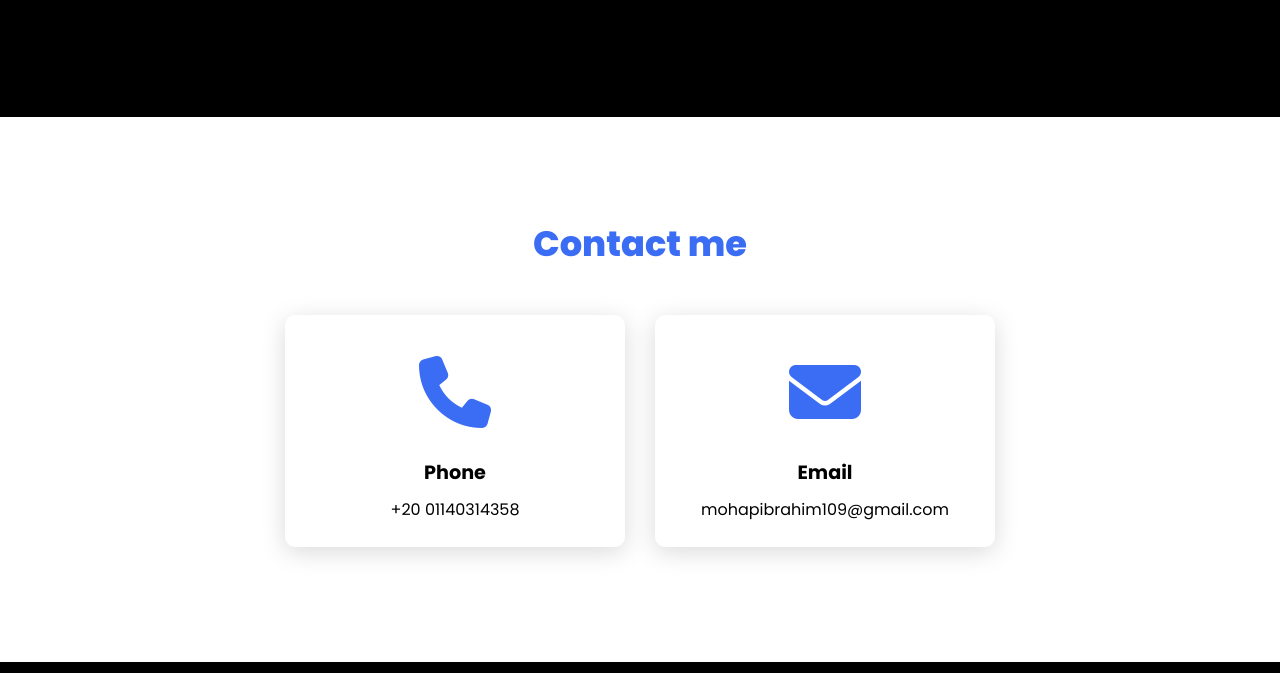
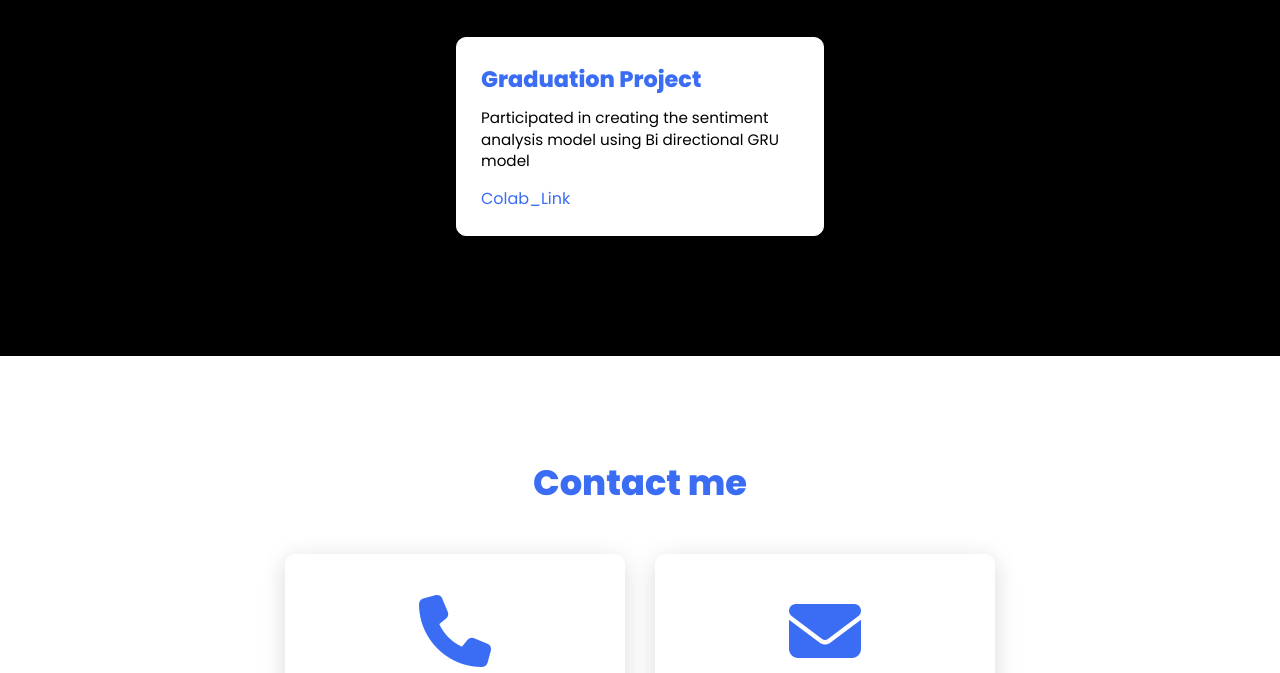
Before and after one commit to mohap2/mohap2.github.io, a plain HTML site: page index.html in a window 1280 px wide. Shown: the part 2887-3560 px from the top of the page. Drawn offline with Linux system fonts and the light colour scheme.

Commit message:
Update index.html

```diff
--- a/index.html
+++ b/index.html
@@ -158,6 +158,13 @@
       </div>
     </div>
 
+       <div class="project-card no-image">
+      <div class="project-info">
+        <h3 class="project-title"> Graduation Project</h3>
+        <p class="project-description">Participated in creating the sentiment analysis model using Bi directional GRU model</p>
+        <a href="https://colab.research.google.com/drive/15YaAhy_bHwPfPy_7ceY0o3g04-OmF9ph?usp=sharing" class="more-details" target="_blank">Colab_Link</a>
+      </div>
+    </div>
 
   </div>
 </section>
```
